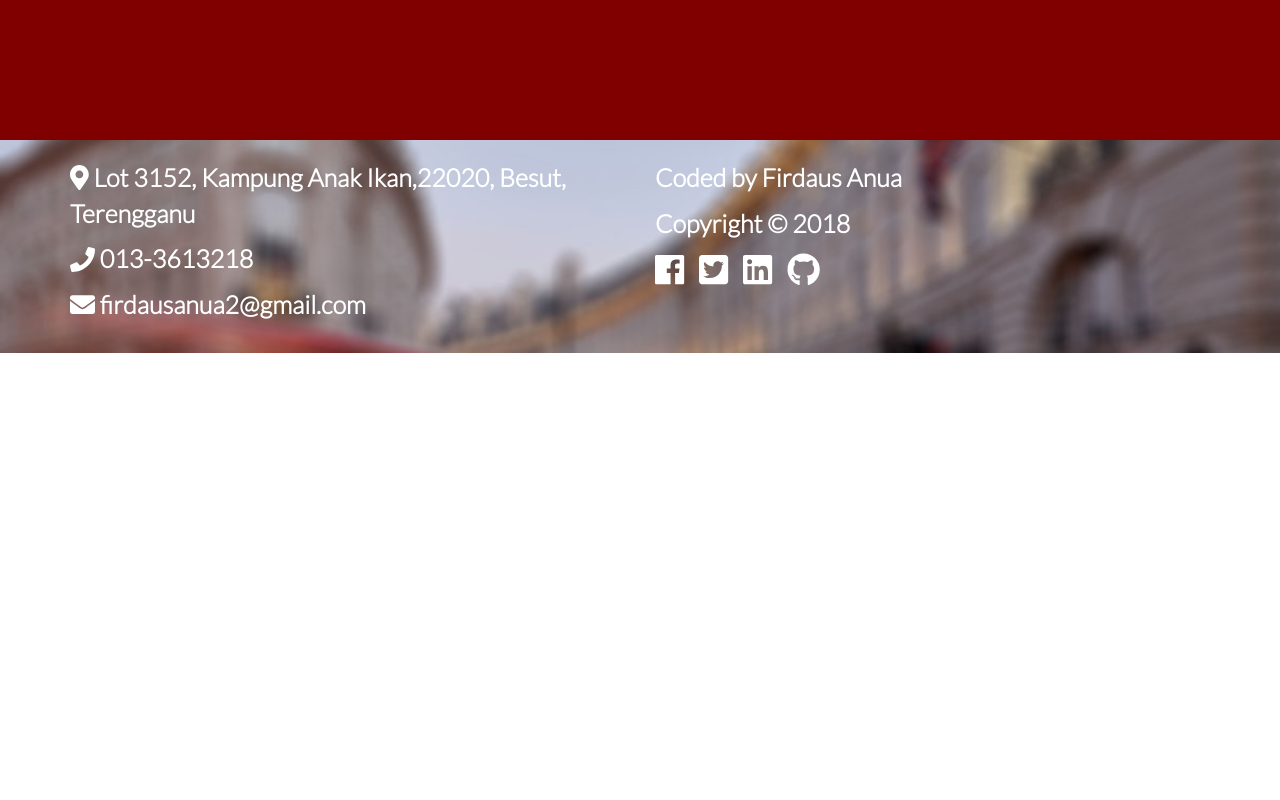
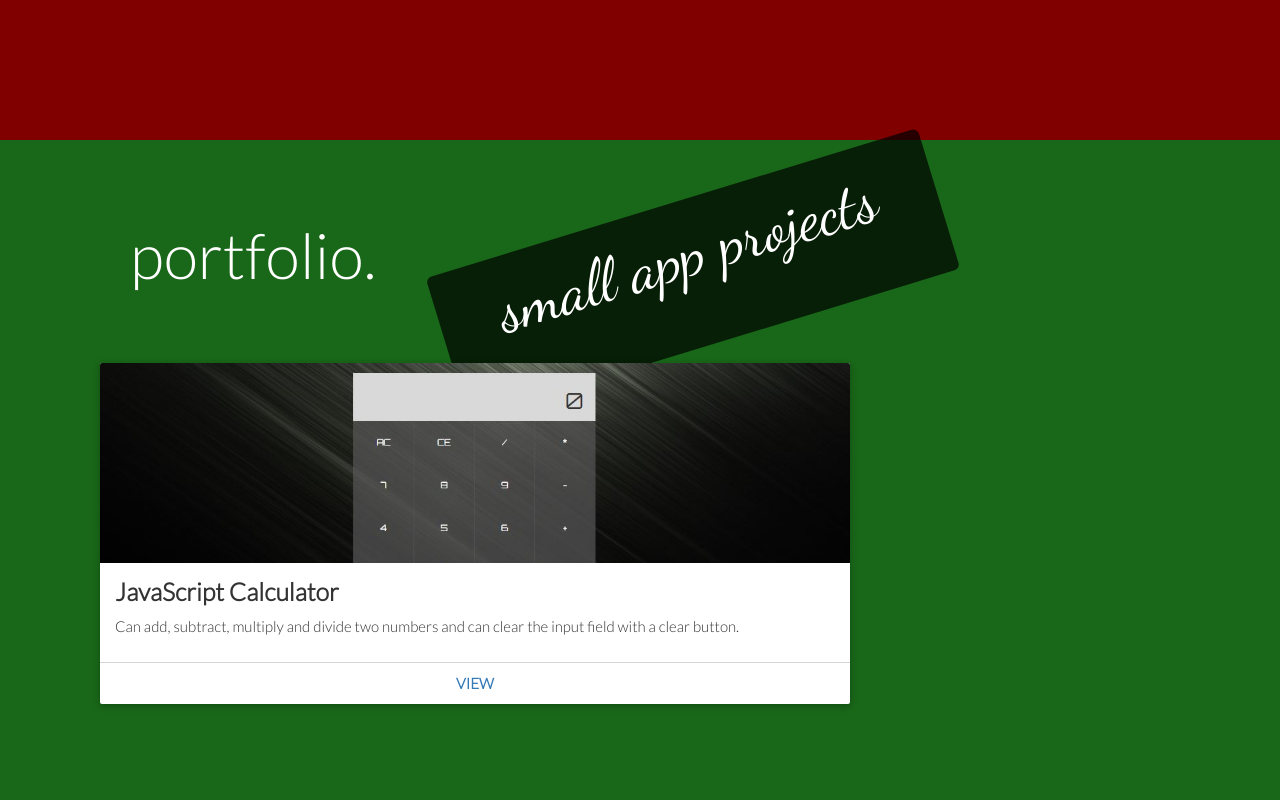
Before and after one commit to firdausanua/firdausanua.github.io, a plain HTML site: page index.html in a window 1280 px wide. Shown: the part 2260-3060 px from the top of the page. Before the commit the page ends 2613 px from the top, so only its background shows below. Drawn offline with nearby package versions, Linux system fonts and the light colour scheme.

Commit message:
fourth section

```diff
--- a/css/portfolio.css
+++ b/css/portfolio.css
@@ -208,6 +208,17 @@ body {
     text-decoration: none;
 }
 /* third section */
+/*fourth section*/
+
+.bg5 {
+    background-color: #196719;
+    height: 100%;
+    width: 100%;
+    background-position: center;
+    background-repeat: no-repeat;
+    background-size: cover;
+}
+/*fourth section*/
 /*footer*/
 .bg4 {
     background-image: url("../img/background.jpg");
@@ -255,7 +266,7 @@ footer{
 }
 
 @media only screen and (max-width: 1000px) {
-    .bg3 {
+    .bg3, .bg5 {
         height: auto;
     }
 }
--- a/index.html
+++ b/index.html
@@ -164,6 +164,46 @@
 	</div>
 	</div>
 <!--third section -->
+<!-- fourth section -->
+<div class="bg5" id="section3">
+	<div class="container">
+		<div class="jumbotron jb1">
+			<h1>portfolio.</h1>
+		</div>
+		<div class="jumbotron jb2">
+			<h1>small app projects</h1>
+		</div>
+			<section class="wrapper">
+			    <div class="container-fostrap">
+			        <div class="content">
+			            <div class="container">
+			                <div class="row">
+
+
+			                    <div class="col-xs-12 col-sm-8 col-md-8">
+			                        <div class="card">
+			                        	<div class="img-card">
+			                        		<img src="./img/calculator.jpg" />
+			                        	</div>
+			                            <div class="card-content">
+			                                <h4 class="card-title">JavaScript Calculator</h4>
+			                                <p>Can add, subtract, multiply and divide two numbers and can clear the input field with a clear button.</p>
+			                            </div>
+			                            <a href="https://codepen.io/firdausanua/full/LQoqmM/" target="_blank"><div class="card-read-more">View</div></a>
+			                        </div>
+			                    </div>
+
+
+
+			                </div>
+			            </div>
+			        </div>
+			    </div>
+			</section>
+	</div>
+</div>
+<!-- fourth section -->
+
 <!-- footer -->
 <div class="bg4" id="section4">
 	<footer>
```
Also changed, not shown: img/calculator.JPG (added).
